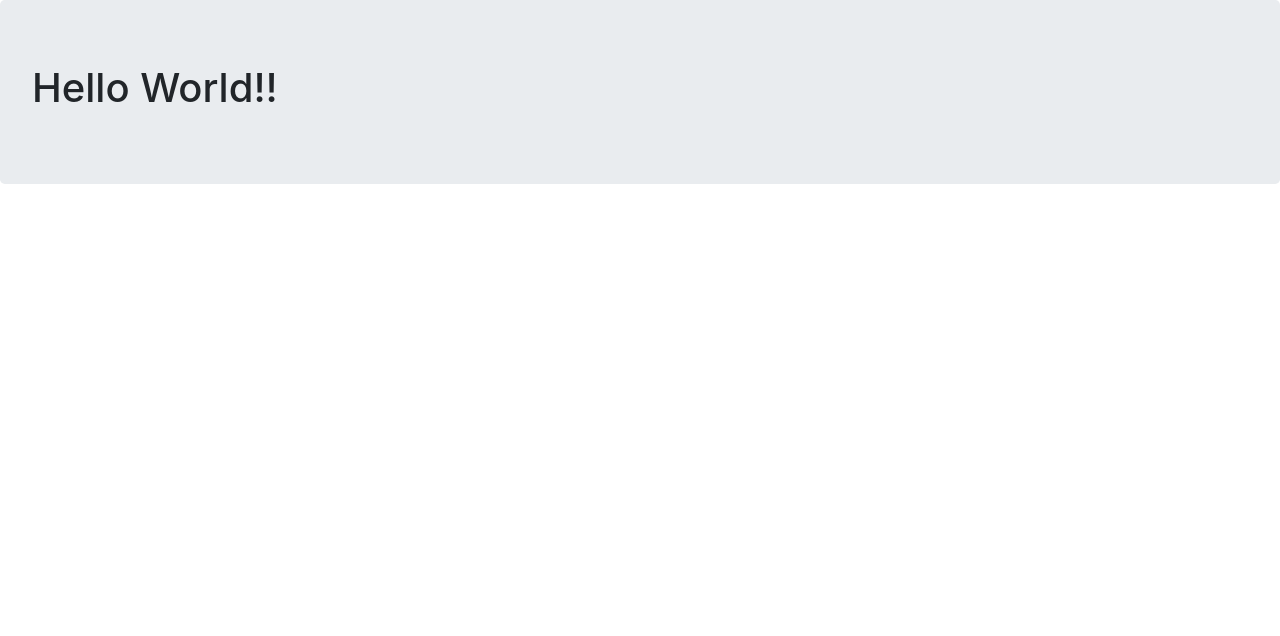
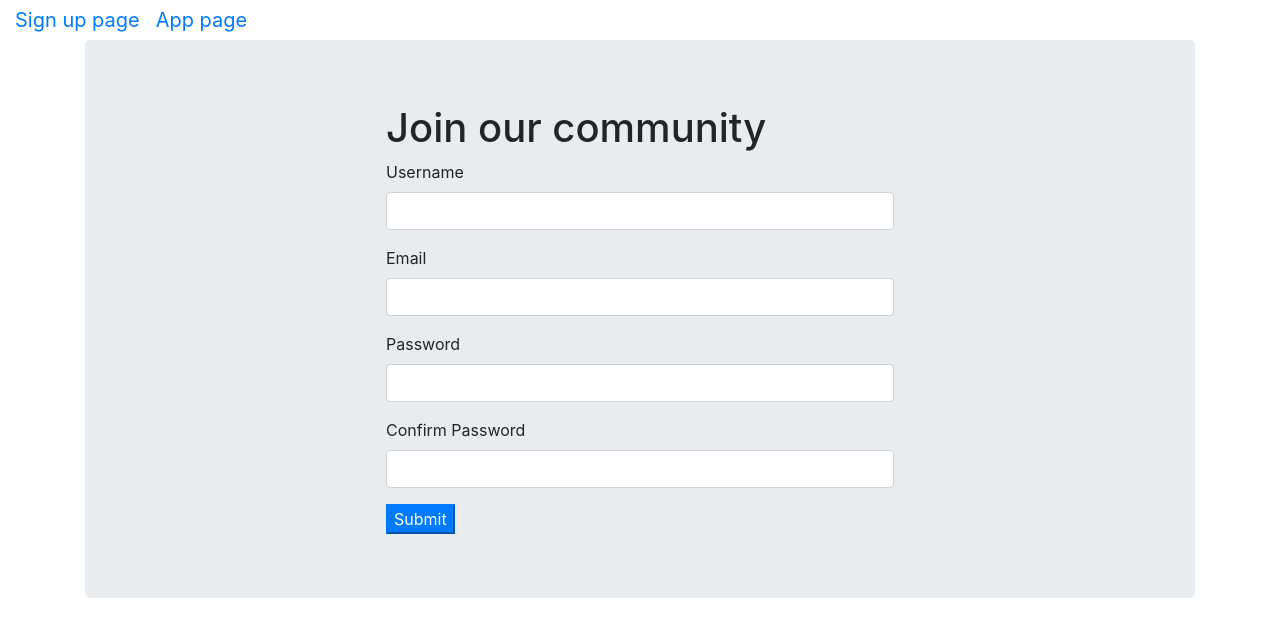
Before and after one commit to hbzhou/react-login-app, a React (Create React App) app: page /signup in a window 1280 px wide. Shown: the top 636 px of the page. Built offline with nearby package versions, Linux system fonts and the light colour scheme.

Commit message:
init project

```diff
--- a/package.json
+++ b/package.json
@@ -9,6 +9,7 @@
     "react": "^17.0.2",
     "react-dom": "^17.0.2",
     "react-redux": "^7.2.4",
+    "react-router-dom": "^5.2.0",
     "react-scripts": "4.0.3",
     "redux": "^4.1.0",
     "redux-thunk": "^2.3.0",
--- a/src/App.js
+++ /dev/null
@@ -1,11 +0,0 @@
-
-function App() {
-  return (
-     <div className= "jumbotron">
-        <h1> Hello World!!</h1>
-     </div>
-
-  );
-}
-
-export default App;
--- /dev/null
+++ b/src/components/App.jsx
@@ -0,0 +1,17 @@
+import React from "react";
+
+class App extends React.Component {
+
+   render() {
+      return (
+         <div className="jumbotron">
+            <h1> Hello World!!</h1>
+         </div>
+
+      );
+   }
+
+}
+
+
+export default App;
--- /dev/null
+++ b/src/components/NavigationBar.jsx
@@ -0,0 +1,28 @@
+import React from 'react'
+import { Link, Route } from 'react-router-dom'
+import App from './App';
+import SignupPage from './signup/SignupPage';
+
+class NavigationBar extends React.Component {
+  render() {
+    return (
+      <div>
+        <nav clclassNameass="navbar navbar-default">
+          <div className="container-fluid">
+            <div className="navbar-header">
+              <Link to="/signup" className="navbar-brand">Sign up page</Link>
+              <Link to="/" className="navbar-brand">App page</Link>
+            </div>
+          </div>
+        </nav>
+        <div className="container">
+          <Route exact path="/" component={App}></Route>
+          <Route path="/signup" component={SignupPage}></Route>
+        </div>
+      </div >
+    )
+
+  }
+}
+
+export default NavigationBar;
--- /dev/null
+++ b/src/components/signup/SignupForm.jsx
@@ -0,0 +1,70 @@
+import React from 'react'
+
+class SignupForm extends React.Component {
+  constructor(props) {
+    super(props)
+    this.state = {
+      username: "",
+      email: "",
+      password: "",
+      passwordConfirm: ""
+
+    }
+  }
+
+  onChange = (e) => {
+    this.setState({
+      [e.target.name]: e.target.value
+    })
+  }
+
+  onSubmit = (e) => {
+     e.preventDefault();
+     console.log(e)
+  }
+
+  render() {
+    const { username, email, password, passwordConfirm } = this.state;
+    return (
+      <form onSubmit={this.onSubmit}>
+        <h1>Join our community</h1>
+        <div className="form-group">
+          <label className="control-label">Username</label>
+          <input className="form-control"
+            type="text"
+            name="username"
+            value={username}
+            onChange={this.onChange} />
+        </div>
+        <div className="form-group">
+          <label className="control-label">Email</label>
+          <input className="form-control"
+            type="email"
+            name="email"
+            value={email}
+            onChange={this.onChange} />
+        </div>
+        <div className="form-group">
+          <label className="control-label">Password</label>
+          <input className="form-control"
+            type="password"
+            name="password"
+            value={password}
+            onChange={this.onChange} />
+        </div>
+        <div className="form-group">
+          <label className="control-label">Confirm Password</label>
+          <input className="form-control"
+            type="password"
+            name="passwordConfirm"
+            value={passwordConfirm}
+            onChange={this.onChange} />
+        </div>
+        <button className="btn-primary">Submit</button>
+      </form>
+    )
+  }
+
+}
+
+export default SignupForm;
--- /dev/null
+++ b/src/components/signup/SignupPage.jsx
@@ -0,0 +1,20 @@
+
+import React from 'react'
+import SignupForm from './SignupForm'
+
+export default class SignupPage extends React.Component {
+  render() {
+    return (
+      <div className="jumbotron">
+        <div className="row">
+          <div className="col-md-3"></div>
+          <div className="col-md-6">
+               <SignupForm />
+          </div>
+          <div className="col-md-3"></div>
+        </div>
+      </div>
+    )
+  }
+
+}
--- a/src/index.js
+++ b/src/index.js
@@ -4,14 +4,17 @@ import logger from 'redux-logger'
 import thunk from 'redux-thunk'
 import { composeWithDevTools } from 'redux-devtools-extension'
 import { createStore, applyMiddleware } from 'redux'
-import App from './App';
 import rootReducer from './reducers';
 import { Provider } from 'react-redux'
+import { BrowserRouter as Router } from 'react-router-dom';
+import NavigationBar from './components/NavigationBar';
 
 const store = createStore(rootReducer, composeWithDevTools(applyMiddleware(logger, thunk)))
 
 ReactDOM.render(
   <Provider store={store}>
-    <App />
+    <Router>
+      <NavigationBar />
+    </Router>
   </Provider>,
   document.getElementById('root'));
```
